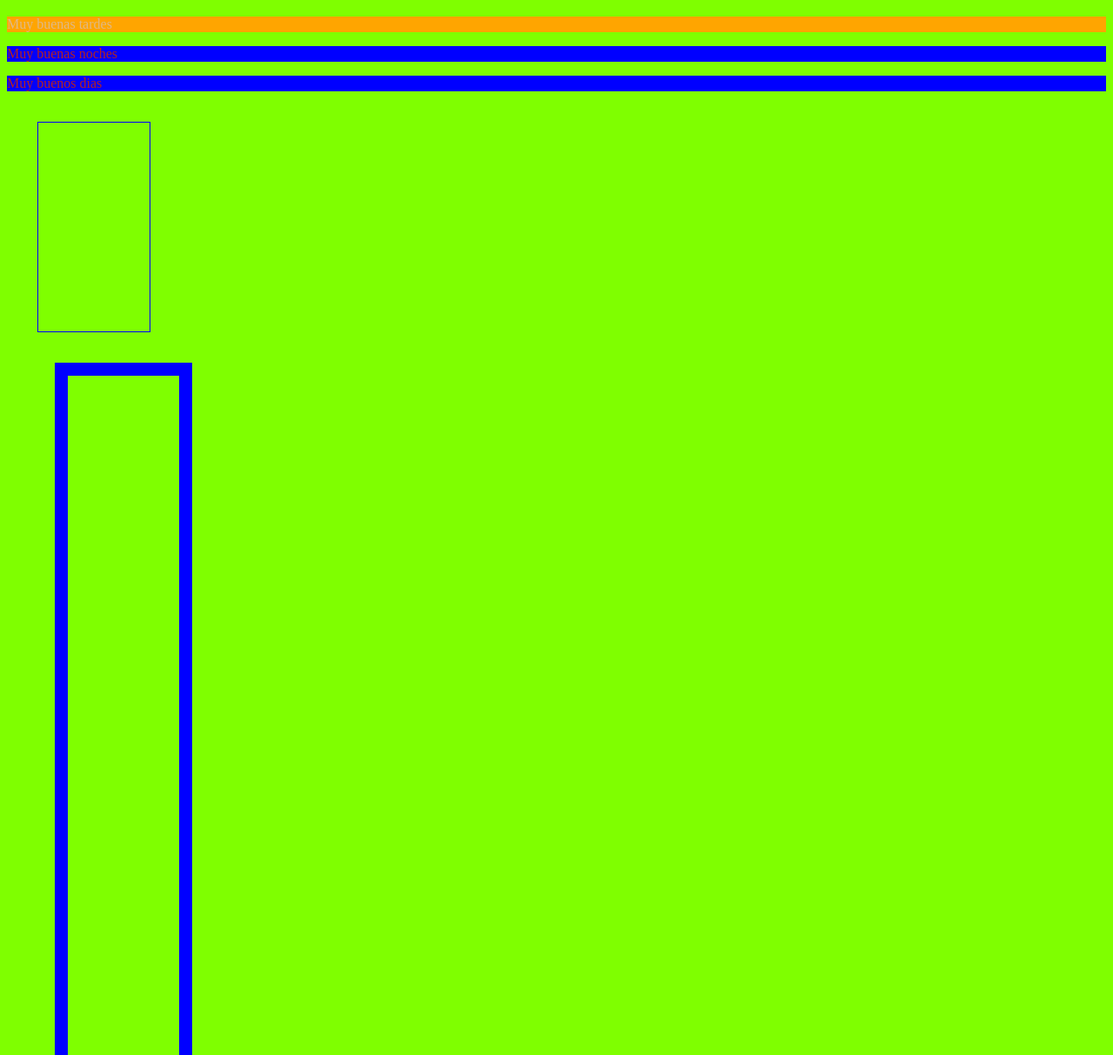
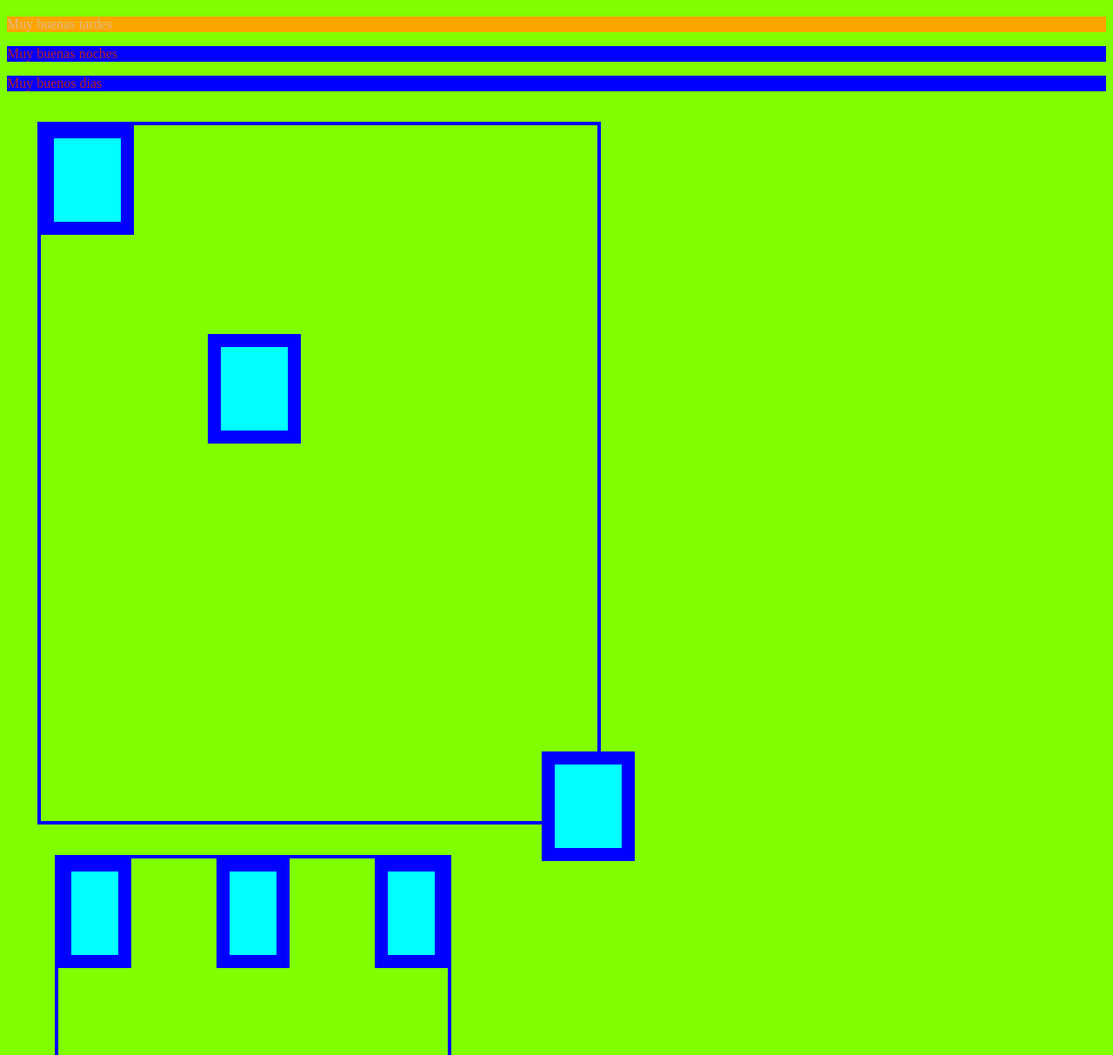
Before and after one commit to MateoRZJO/Mateo, a plain HTML site: page index.html in a window 1280 px wide. Shown: the part 87-1300 px from the top of the page at 87% size. Drawn offline with Linux system fonts and the light colour scheme.

Commit message:
Cambios agosto

```diff
--- a/estilos.css
+++ b/estilos.css
@@ -10,21 +10,47 @@ background-color:blue
 background-color: orange;
 }
 #contenedor1 {
-    width: 10vw;
-    height: 30vh;
-    border: 1px solid blue;
+    width: 50vw;
+    height: 100vh;
+    border: 4px solid blue;
     margin: 35px;
+    position: relative;
+
+
 }
 #contenedor2 {
-    width: 10vw;
-    height: 900vh;
+    width: 35vw;
+    height: 100vh;
+    border: 4px solid blue;
+    margin-left: 55px;
+    display: flex;
+    align-content: stretch;
+    justify-content: space-between;
+}
+ .cuadrado{
+    width: 12%;
+    height: 12%;
+    background-color: aqua;
     border: 15px solid blue;
-    margin-left: 55px;
+    position: absolute;
+    }
 
- .cuadrado{
-    width: 10%;
-    height: 90%;
+#cuadro1 {
+    top:0%;
+    left:0%;
+}
+#cuadro2 {
+    top:30%;
+    left:30%;
+
+}
+.cuadrado2{
+     width: 12%;
+    height: 12%;
     background-color: aqua;
     border: 15px solid blue;
     }
+#cuadro3 {
+    top:90%;
+    left:90%;
 }
--- a/index.html
+++ b/index.html
@@ -11,7 +11,14 @@
     <p class="parrafo" id="parrafo final">Muy buenos dias</p>
 
     <div id="contenedor1">
-        <div class="cuadrado"></div>
+        <div class="cuadrado"id="cuadro1"></div>
+        <div class="cuadrado"id="cuadro2"></div>
+        <div class="cuadrado"id="cuadro3"></div>
     </div>
-    <div id="contenedor2"></div>
+    <div id="contenedor2">
+<div class="cuadrado2"></div>
+<div class="cuadrado2"></div>
+<div class="cuadrado2"></div>
+
+    </div>
 </body>
```
